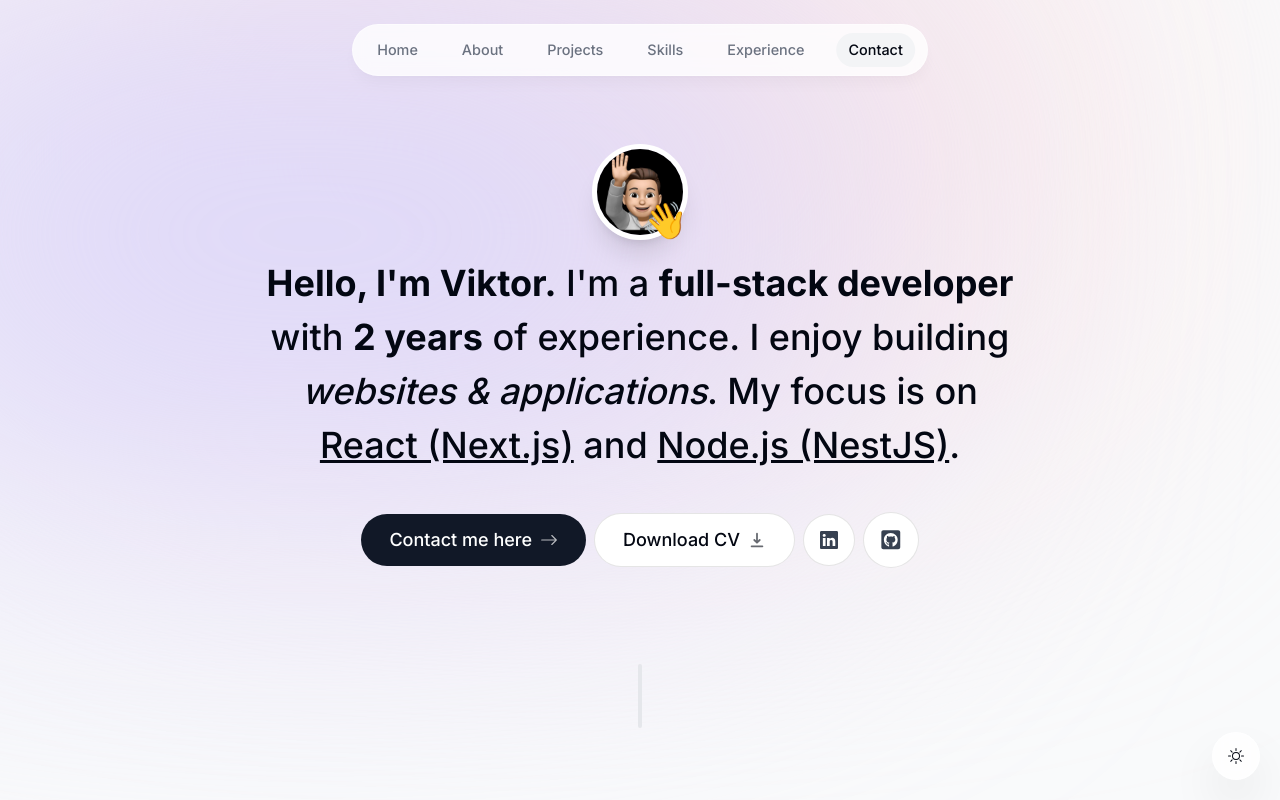
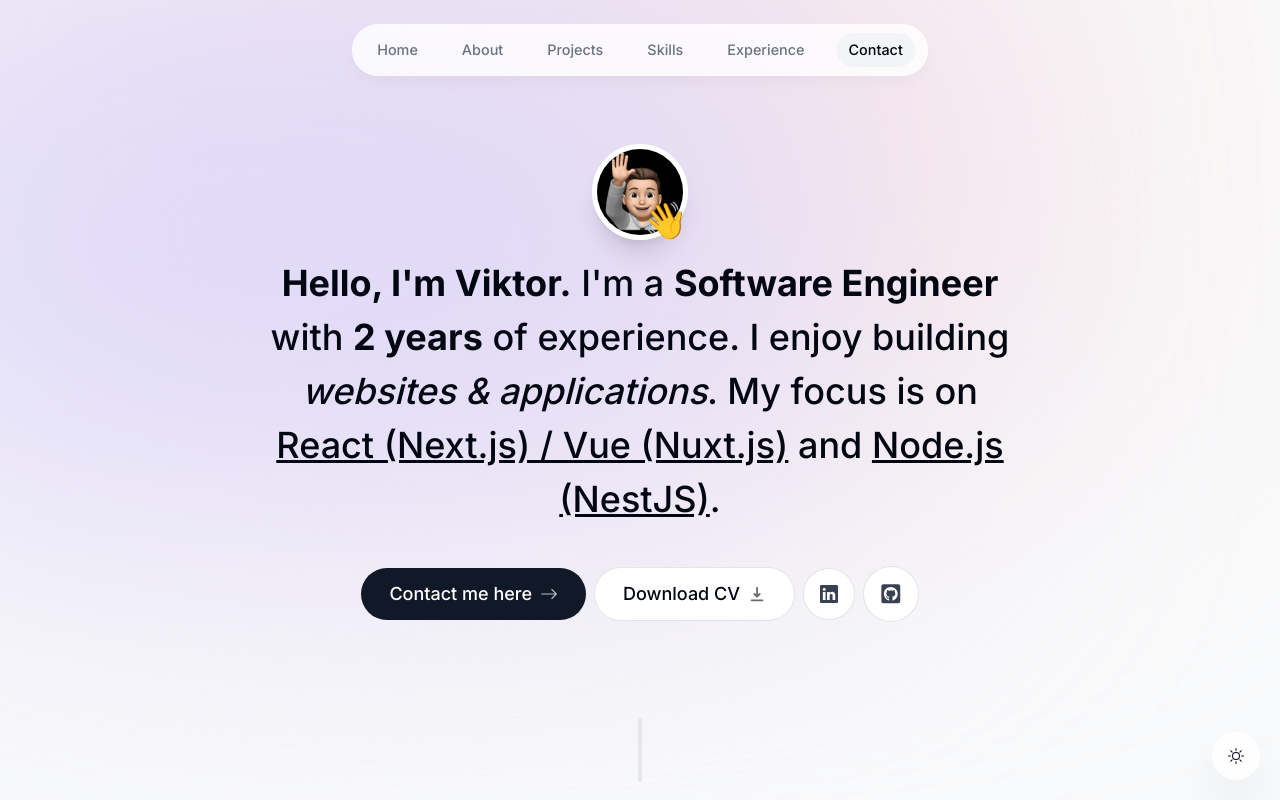
Before and after one commit to xellosgit/portfolio-website, a Next.js app: page / in a window 1280 px wide. Shown: the top 800 px of the page. Built offline with nearby package versions, Linux system fonts and the light colour scheme; no server answers.

Commit message:
Update intro.tsx

```diff
--- a/components/intro.tsx
+++ b/components/intro.tsx
@@ -63,10 +63,10 @@
         animate={{ opacity: 1, y: 0 }}
       >
         <span className="font-bold">Hello, I'm Viktor.</span> I'm a{" "}
-        <span className="font-bold">full-stack developer</span> with{" "}
+        <span className="font-bold">Software Engineer</span> with{" "}
         <span className="font-bold">2 years</span> of experience. I enjoy
         building <span className="italic">websites & applications</span>. My focus is on{" "}
-        <span className="underline">React (Next.js)</span> and <span className="underline">Node.js (NestJS)</span>.
+        <span className="underline">React (Next.js) / Vue (Nuxt.js)</span> and <span className="underline">Node.js (NestJS)</span>.
       </motion.h1>
 
       <motion.div
```
